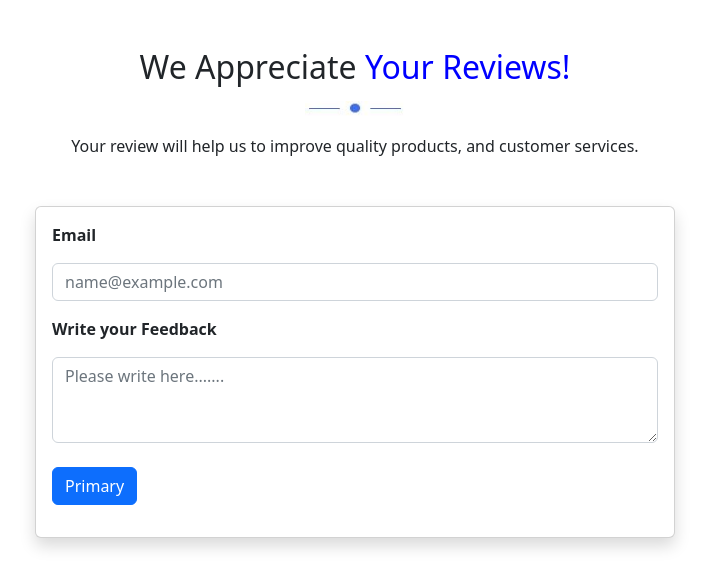
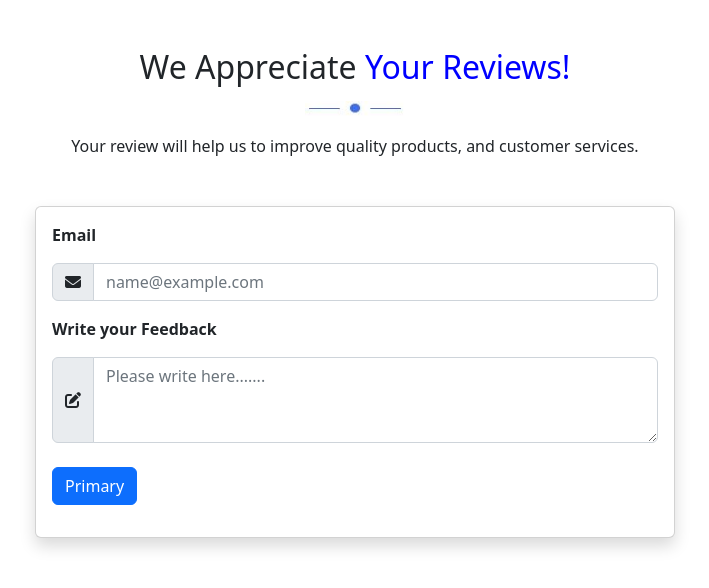
Before and after one commit to Faizi-Devops/mainRx.com, a Next.js app: page / in a window 1280 px wide. Shown: the top 588 px of the page, without its empty margins (285-994 px from the left). Built offline with nearby package versions, Linux system fonts and the light colour scheme.

Commit message:
form completed

```diff
--- a/components/Fourthdiv/Fourthdiv.tsx
+++ b/components/Fourthdiv/Fourthdiv.tsx
@@ -23,15 +23,21 @@ const Fourthdiv = () => {
 
                     <div className="card-body">
                         <div className="mb-3">
-                        <p style={{fontWeight:"bold"}}>Email</p>
-                            <input type="email" className="form-control"  placeholder="name@example.com" />
+                            <p style={{ fontWeight: "bold" }}>Email</p>
+                            <div className="input-group">
+                                <span className="input-group-text"><i className="fa fa-envelope"></i></span>
+                                <input type="email" className="form-control" placeholder="name@example.com" />
+                            </div>
                         </div>
                         <div className="form-group">
-                        <p style={{fontWeight:"bold"}}>Write your Feedback</p>
-                            <textarea className="form-control"  rows={3} placeholder="Please write here......."></textarea>
+                            <p style={{ fontWeight: "bold" }}>Write your Feedback</p>
+                            <div className="input-group">
+                                <span className="input-group-text"><i className="fa-solid fa-pen-to-square"></i></span>
+                                <textarea className="form-control" rows={3} placeholder="Please write here......."></textarea>
+                            </div>
                         </div>
                         <div className='pt-4 mb-3'>
-                        <button type="button" className="btn btn-primary">Primary</button>
+                            <button type="button" className="btn btn-primary">Primary</button>
 
                         </div>
 
```
